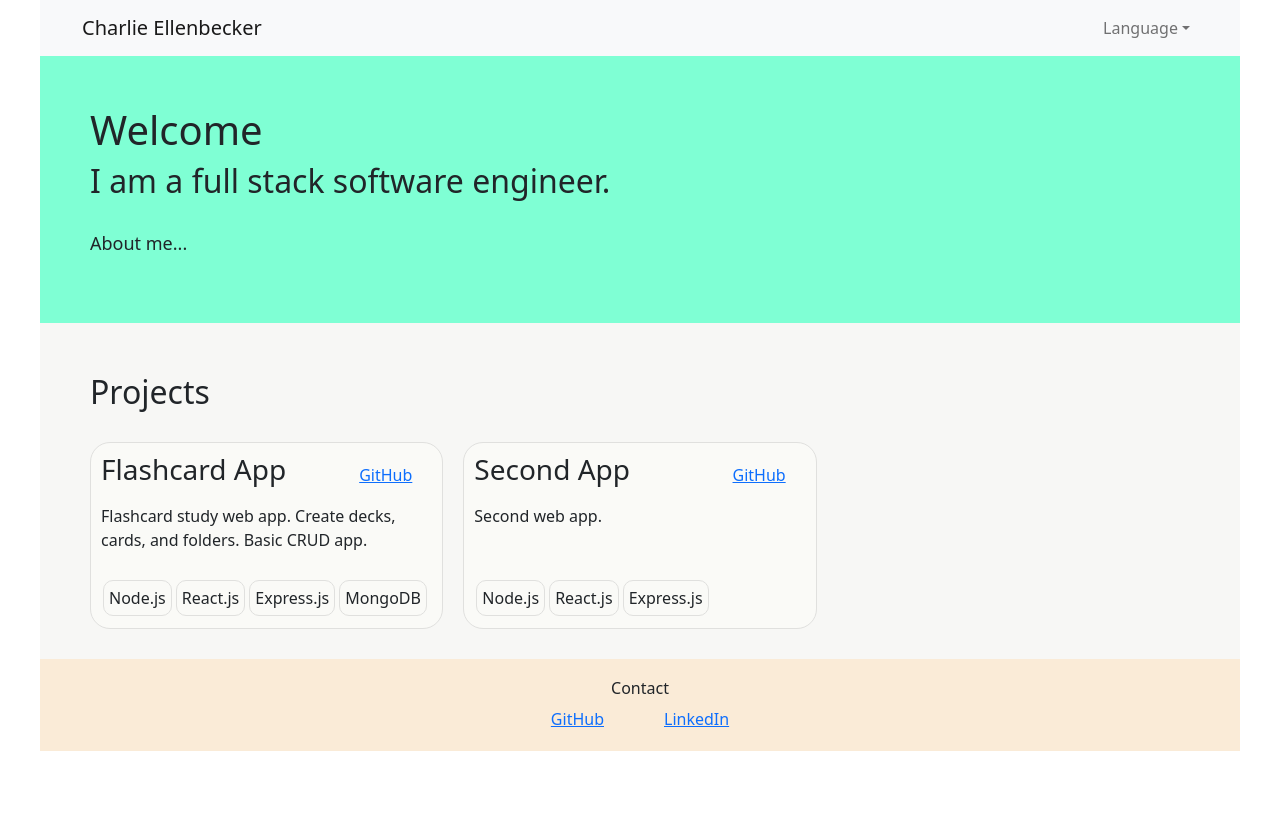
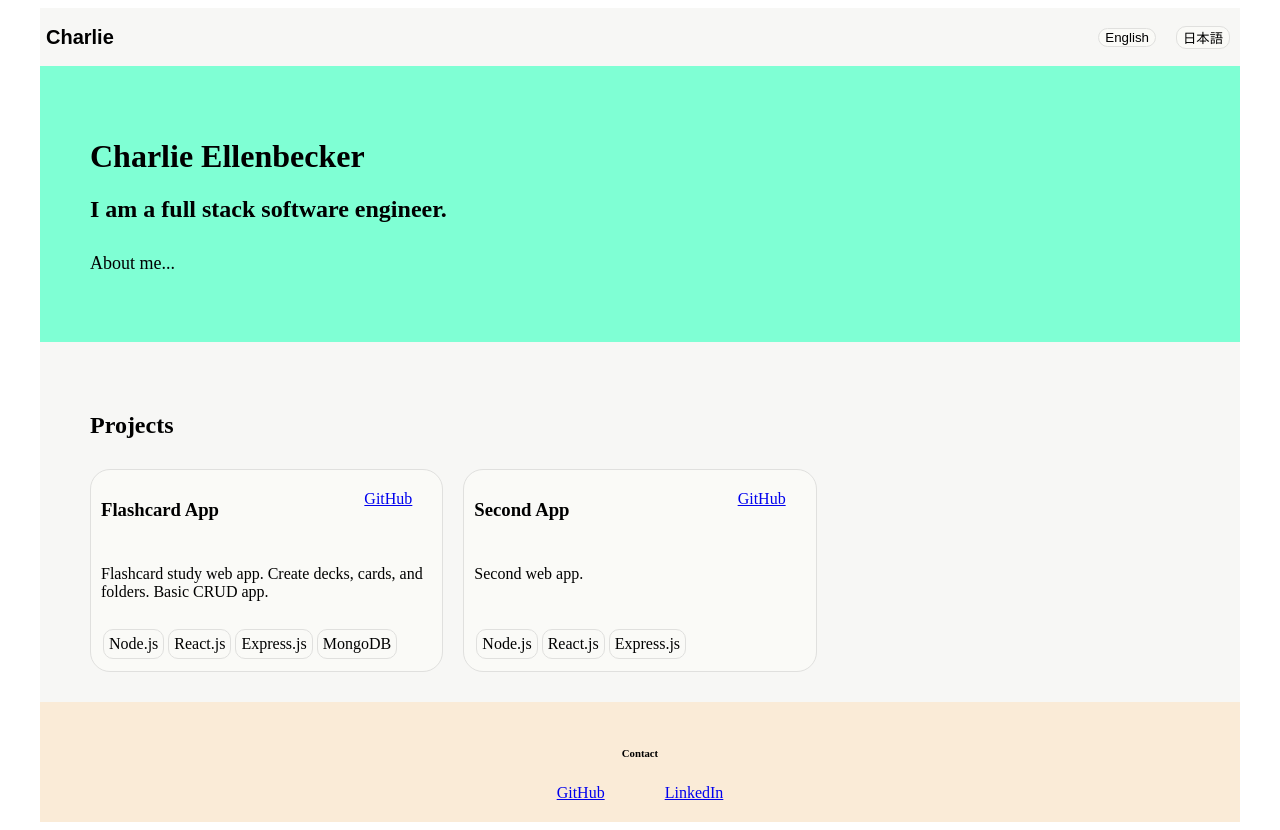
Before and after one commit to CharlieEllenbecker/Portfolio, a React (Create React App) app: page / in a window 1280 px wide. Before the commit the page ends 800 px from the top, so only its background shows below. Built offline with nearby package versions, Linux system fonts and the light colour scheme.

Commit message:
made navbar

```diff
--- a/package.json
+++ b/package.json
@@ -1,5 +1,5 @@
 {
-  "name": "i18next-demo",
+  "name": "portfolio",
   "version": "0.1.0",
   "private": true,
   "dependencies": {
@@ -14,13 +14,11 @@
     "i18next-browser-languagedetector": "^6.1.5",
     "i18next-http-backend": "^1.4.1",
     "react": "^18.2.0",
-    "react-bootstrap": "^2.5.0",
     "react-dom": "^18.2.0",
     "react-i18next": "^11.18.4",
     "react-router-dom": "^6.3.0",
     "react-scripts": "5.0.1",
-    "typescript": "^4.7.4",
-    "web-vitals": "^2.1.4"
+    "typescript": "^4.7.4"
   },
   "scripts": {
     "start": "react-scripts start",
--- a/public/index.html
+++ b/public/index.html
@@ -1,12 +1,10 @@
 <!DOCTYPE html>
-<html lang="en">
+<html>
   <head>
     <title>Charlie Ellenbecker</title>
-    <link href="https://cdn.jsdelivr.net/npm/bootstrap@5.2.1/dist/css/bootstrap.min.css" rel="stylesheet" integrity="sha384-iYQeCzEYFbKjA/T2uDLTpkwGzCiq6soy8tYaI1GyVh/UjpbCx/TYkiZhlZB6+fzT" crossorigin="anonymous">
   </head>
   <body>
     <noscript>You need to enable JavaScript to run this app.</noscript>
     <div id="root"></div>
-    <script src="https://cdn.jsdelivr.net/npm/bootstrap@5.2.1/dist/js/bootstrap.bundle.min.js" integrity="sha384-u1OknCvxWvY5kfmNBILK2hRnQC3Pr17a+RTT6rIHI7NnikvbZlHgTPOOmMi466C8" crossorigin="anonymous"></script>
   </body>
 </html>
--- a/public/translations/en/translation.json
+++ b/public/translations/en/translation.json
@@ -1,10 +1,11 @@
 {
     "language": "Language",
+    "charlie": "Charlie",
     "charlie-ellenbecker": "Charlie Ellenbecker",
-    "welcome-section": "Welcome",
-    "about-section": "I am a full stack software engineer.",
+    "welcome-title": "Welcome",
+    "about-title": "I am a full stack software engineer.",
     "about-paragraph": "About me...",
-    "projects-section": "Projects",
+    "projects-title": "Projects",
     "project-title-one": "Flashcard App",
     "project-description-one": "Flashcard study web app. Create decks, cards, and folders. Basic CRUD app.",
     "project-title-two": "Second App",
--- a/src/Components/Dashboard.tsx
+++ b/src/Components/Dashboard.tsx
@@ -7,14 +7,14 @@ const Dashboard = () => {
 
   return (
     <div id="dashboard">
-      <div id="about">
+      <div id="dashboard-about">
         <h1>
-          {t('welcome-section')} {/* TODO: fix the naming conventions between the css files, the sections of portfolio page, and the translation files */}
+          {t('charlie-ellenbecker')} {/* TODO: fix the naming conventions between the css files, the sections of portfolio page, and the translation files */}
         </h1>
         <h2 className="title">
-          {t('about-section')}
+          {t('about-title')}
         </h2>
-        <p id="about-paragraph">
+        <p id="dashboard-about-paragraph">
           {t('about-paragraph')}
         </p>
       </div>
--- a/src/Components/NavbarHeader.tsx
+++ b/src/Components/NavbarHeader.tsx
@@ -1,28 +1,22 @@
-import Container from 'react-bootstrap/Container'
-import Nav from 'react-bootstrap/Nav'
-import Navbar from 'react-bootstrap/Navbar'
-import NavDropdown from 'react-bootstrap/NavDropdown'
+import { useTranslation } from 'react-i18next'
 import i18next from 'i18next'
-
-import { useTranslation } from 'react-i18next'
 
 const NavbarHeader = () => {
   const { t } = useTranslation()
-
   const lang = i18next.language
 
   return (
-    <Navbar bg="light" expand="lg">
-      <Container>
-        <Navbar.Brand href={`/${lang}`}>{t('charlie-ellenbecker')}</Navbar.Brand>
-        <Nav className="ms-auto">
-          <NavDropdown title={t('language')} id="basic-nav-dropdown">
-            <NavDropdown.Item href="/en">English</NavDropdown.Item>
-            <NavDropdown.Item href="/ja">日本語</NavDropdown.Item>
-          </NavDropdown>
-        </Nav>
-      </Container>
-    </Navbar>
+    <header id="header">
+      <div id="header-title">
+        <button id="header-title-button" onClick={() => window.location.href = `/${lang}`}>
+          <h2>{t('charlie')}</h2>
+        </button>
+      </div>
+      <div id="header-buttons">
+        <button className="header-button" onClick={() => window.location.href = "/en"}>English</button>
+        <button className="header-button" onClick={() => window.location.href = "/ja"}>日本語</button>
+      </div>
+    </header>
   )
 }
 
--- a/src/Components/Project.tsx
+++ b/src/Components/Project.tsx
@@ -18,12 +18,12 @@ const Project = ({ titleRef, descriptionRef, link, tags }: ProjectProps) => {
   return (
     <div className="project">
       <div className="project-header">
-        <div className="project-title">
+        <div className="project-header-title">
           <h3>
             {t(titleRef)}
           </h3>
         </div>
-        <div className="project-link">
+        <div className="project-header-link">
           <a href={link} target="_blank" rel="noopener noreferrer">GitHub</a>
         </div>
       </div>
@@ -32,7 +32,7 @@ const Project = ({ titleRef, descriptionRef, link, tags }: ProjectProps) => {
           {t(descriptionRef)}
         </p>
       </div>
-      <div className="tags">
+      <div className="project-tags">
         {tags.map(t => <Tag name={t.name} />)}
       </div>
     </div>
--- a/src/Components/Projects.tsx
+++ b/src/Components/Projects.tsx
@@ -10,7 +10,7 @@ const Projects = () => {
   return (
     <div id="project-section">
       <h2 className="title">
-        {t('projects-section')}
+        {t('projects-title')}
       </h2>
       <div id="projects">
         {projects.map(p => <Project titleRef={p.titleRef} descriptionRef={p.descriptionRef} link={p.link} tags={p.tags} />)}
--- a/src/styles.css
+++ b/src/styles.css
@@ -1,17 +1,51 @@
-#root {
 
+#header {
+  display: flex;
+  justify-content: space-between;
+  background-color: #f7f7f5;
+}
+
+#header-title {
+  justify-content: center;
+}
+
+#header-title-button {
+  border: none;
+  background-color: #f7f7f5;
+}
+
+#header-buttons {
+  display: flex;
+  justify-content: center;
+}
+
+.header-button {
+  margin-top: auto;
+  margin-bottom: auto;
+  margin-left: 10px;
+  margin-right: 10px;
+  border-width: 1px;
+  border-style: solid;
+  border-radius: 10px;
+  border-color: #e0e0de;
+  background-color: #fafaf7;
+}
+
+.header-button:hover {
+  background-color: #cccccc;
+  border-color: #727272;
 }
 
 .title {
   margin-bottom: 30px;
 }
 
-#about {
+#dashboard-about {
   padding: 50px;
   background-color: aquamarine;
 }
 
-#about-paragraph {
+#dashboard-about-paragraph {
   font-size: large;
 }
 
@@ -48,11 +82,11 @@
   margin-bottom: 10px;
 }
 
-.project-title {
+.project-header-title {
   padding-right: 10px;
 }
 
-.project-link {
+.project-header-link {
   margin-left: auto;
   margin-top: 10px;
   margin-right: 20px;
@@ -62,7 +96,7 @@
   margin-bottom: 10px;
 }
 
-.tags {
+.project-tags {
   display: flex;
   margin-top: auto;
   flex-wrap: wrap-reverse;
@@ -79,6 +113,11 @@
   background-color: #fafaf7;
 }
 
+.tag:hover {
+  cursor: default;
+  background-color: #ffefef;
+}
+
 #resources {
   padding: 50px;
   background-color: aquamarine;
@@ -86,7 +125,7 @@
 
 #footer {
   flex-direction: column;
-  padding: 20px;
+  padding: 20px; /* Needed? */
   background-color: antiquewhite;
 }
 
```
Also changed, not shown: public/translations/ja/translation.json (+5 -4 lines), 1 other file (tests, documents, lock files or other folders).
